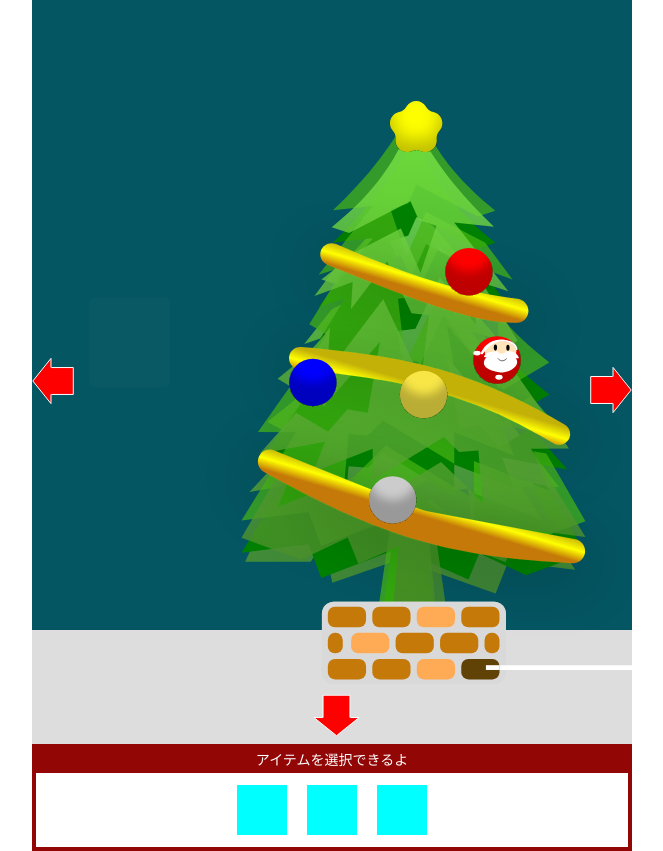
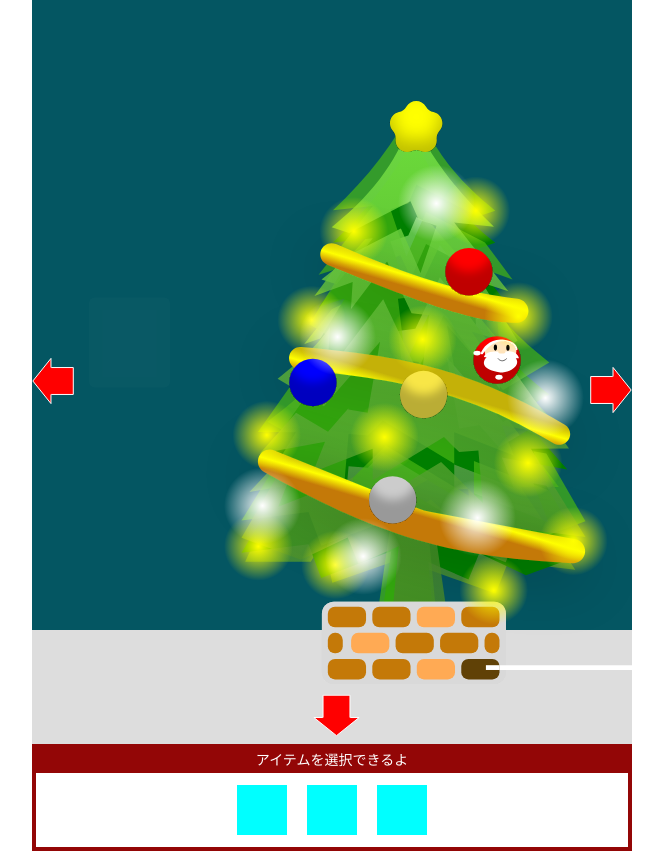
Before and after one commit to marimonon/advent2024_christmas, a React (Vite) app: page / in a window 1280 px wide. Shown: the whole page, without its empty margins (308-971 px from the left). Built offline with nearby package versions, Linux system fonts and the light colour scheme.

Commit message:
treeのライトのcss

```diff
--- a/src/components/Rooms/TreeRoom.tsx
+++ b/src/components/Rooms/TreeRoom.tsx
@@ -2,10 +2,14 @@
 import { css } from "@emotion/react"
 import TreeRoomBg from "../Images/Tree/TreeRoomBg"
 import TreeImage from "../Images/Tree/TreeImage"
+import TreeLightImage from "../Images/Tree/TreeLightImage"
+import TreeWhiteImage from "../Images/Tree/TreeWhiteImage"
 
 const TreeRoom: React.FC = () => {
   return (
     <div>
+      <TreeWhiteImage css={treeWhiteCss} />
+      <TreeLightImage css={treeLightCss} />
       <TreeImage css={treeCss} />
       <TreeRoomBg css={treeBgCss} />
     </div>
@@ -13,6 +17,24 @@ const TreeRoom: React.FC = () => {
 }
 
 export default TreeRoom
+
+const treeWhiteCss = css`
+  position: absolute;
+  width: 60%;
+  height: auto;
+  right: 8%;
+  bottom: 20%;
+  z-index: 3;
+`
+
+const treeLightCss = css`
+  position: absolute;
+  width: 64%;
+  height: auto;
+  right: 4%;
+  bottom: 16%;
+  z-index: 2;
+`
 
 const treeCss = css`
   position: absolute;
```
